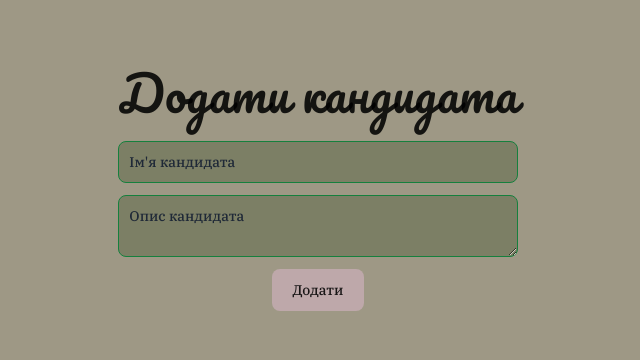
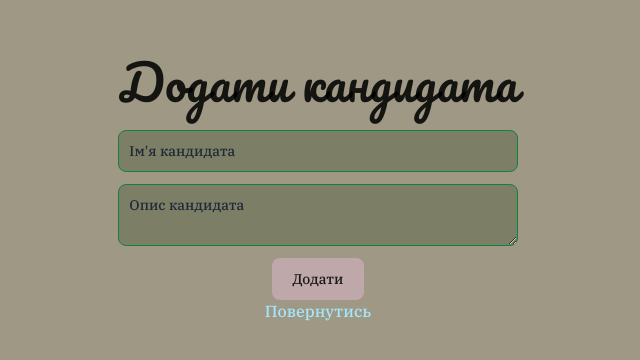
Before and after one commit to payton-ggg/blockchain-voting-system, a React (Vite) app in the folder front/: page /add-candidates in a window 1280 px wide. Shown: the part 210-570 px from the top of the page, without its empty margins (322-962 px from the left). Built offline with nearby package versions, Linux system fonts and the light colour scheme; a web font is replaced by a local one.

Commit message:
navlink to osnv

```diff
--- a/front/src/components/AddCandidate.jsx
+++ b/front/src/components/AddCandidate.jsx
@@ -1,5 +1,6 @@
 import { useState } from "react";
 import { addCandidate } from "../services/api";
+import { NavLink } from "react-router";
 
 const AddCandidate = () => {
   const [name, setName] = useState("");
@@ -47,6 +48,7 @@ const AddCandidate = () => {
           Додати
         </button>
       </form>
+      <NavLink to="/">Повернутись</NavLink>
       {errorMessage && <p style={{ color: "red" }}>{errorMessage}</p>}
       {successMessage && <p style={{ color: "green" }}>{successMessage}</p>}
     </>
--- a/front/src/components/CandidatesList.jsx
+++ b/front/src/components/CandidatesList.jsx
@@ -1,5 +1,6 @@
 import { useEffect, useState } from "react";
 import { getCandidates } from "../services/api";
+import { NavLink } from "react-router";
 const CandidatesList = () => {
   const [candidates, setCandidates] = useState([]);
 
@@ -51,6 +52,7 @@ const CandidatesList = () => {
           </tr>
         ))}
       </table>
+      <NavLink to="/">Повернутись</NavLink>
     </div>
   );
 };
--- a/front/src/components/Vote.jsx
+++ b/front/src/components/Vote.jsx
@@ -90,6 +90,7 @@ const Vote = () => {
       </button>
       {errorMessage && <p style={{ color: "red" }}>{errorMessage}</p>}
       {successMessage && <p style={{ color: "green" }}>{successMessage}</p>}
+      <NavLink to="/">Повернутись</NavLink>
     </>
   );
 };
```
